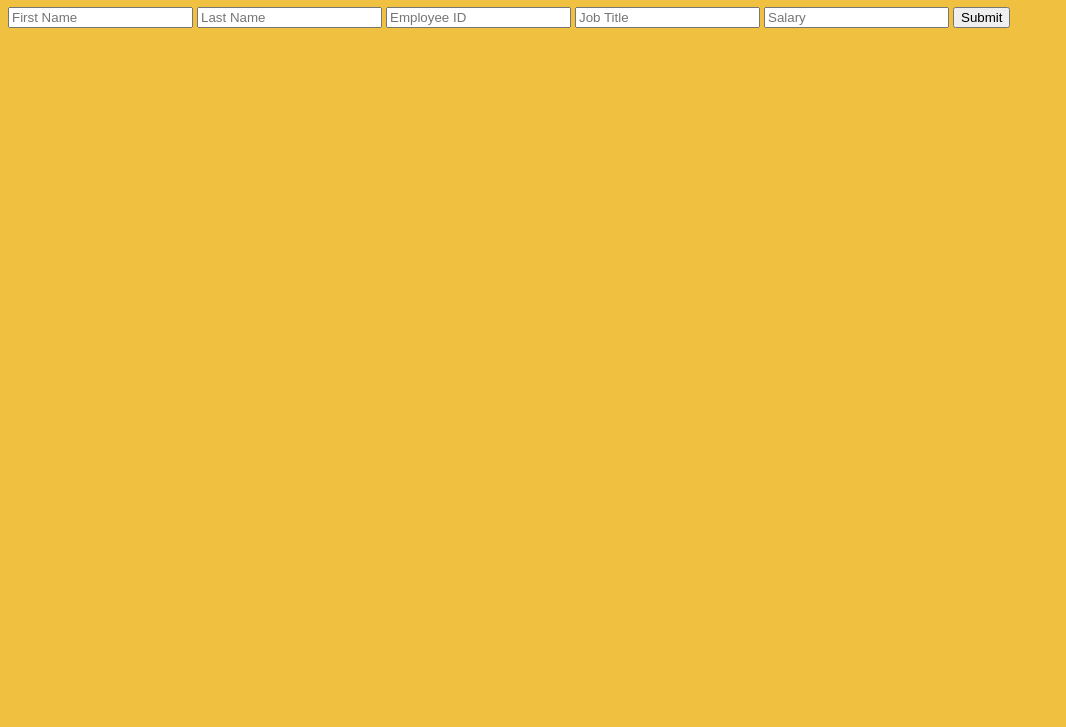
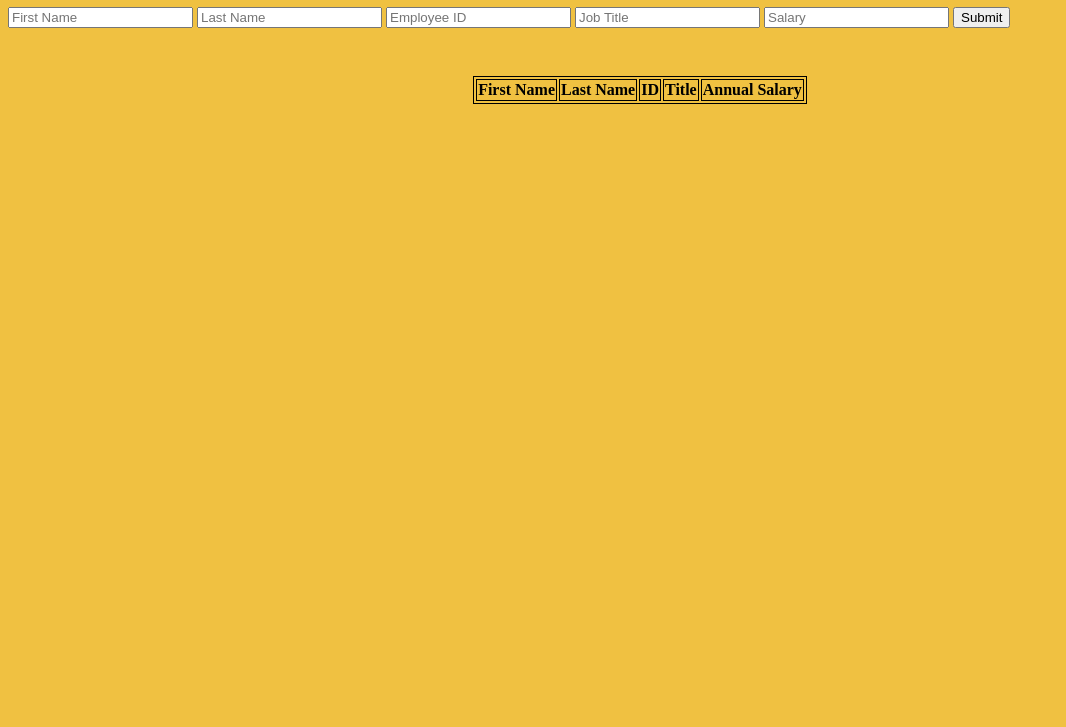
Before and after one commit to ntreimer/jquery-salary-calculator, a plain HTML site: page index.html in a window 1280 px wide. Shown: the part 73-800 px from the top of the page, without its empty margins (0-1066 px from the left). Drawn offline with Linux system fonts and the light colour scheme.

Commit message:
created first line of table

```diff
--- a/index.html
+++ b/index.html
@@ -17,6 +17,14 @@
     <input type="text" id="inputJobTitle" placeholder="Job Title">
     <input type="number" id="inputSalary" placeholder="Salary">
     <button id="submitButton">Submit</button>
-
+    <table id="empTable">
+        <tr>
+            <th>First Name</th>
+            <th>Last Name</th>
+            <th>ID</th>
+            <th>Title</th>
+            <th>Annual Salary</th>
+        </tr>
+    </table>
 </body>
 </html>
--- a/styles/style.css
+++ b/styles/style.css
@@ -1,3 +1,13 @@
 body {
     background-color: rgb(240, 193, 65);
 }
+
+table, th, td {
+    border: 1px solid black;
+}
+
+#empTable {
+    margin-top: 3em;
+    margin-left: auto;
+    margin-right: auto;
+}
```
Also changed, not shown: scripts/client.js (+6 -1 lines), 1 other file.
